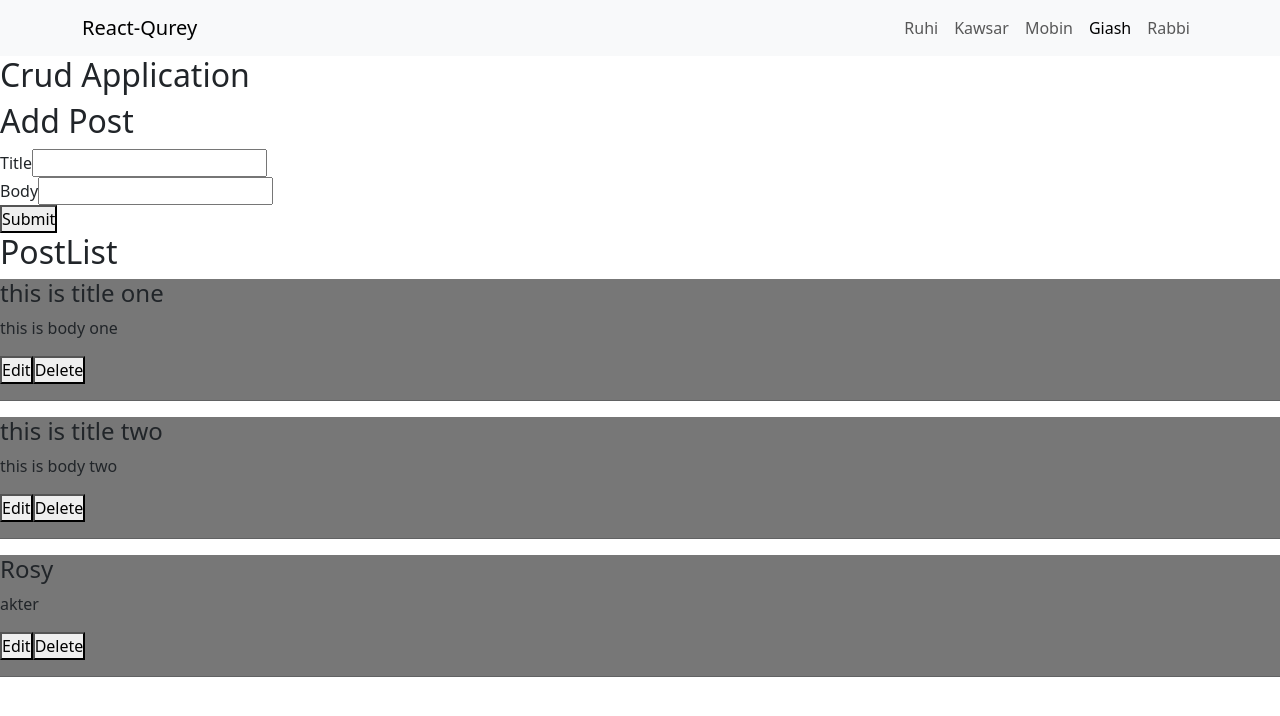
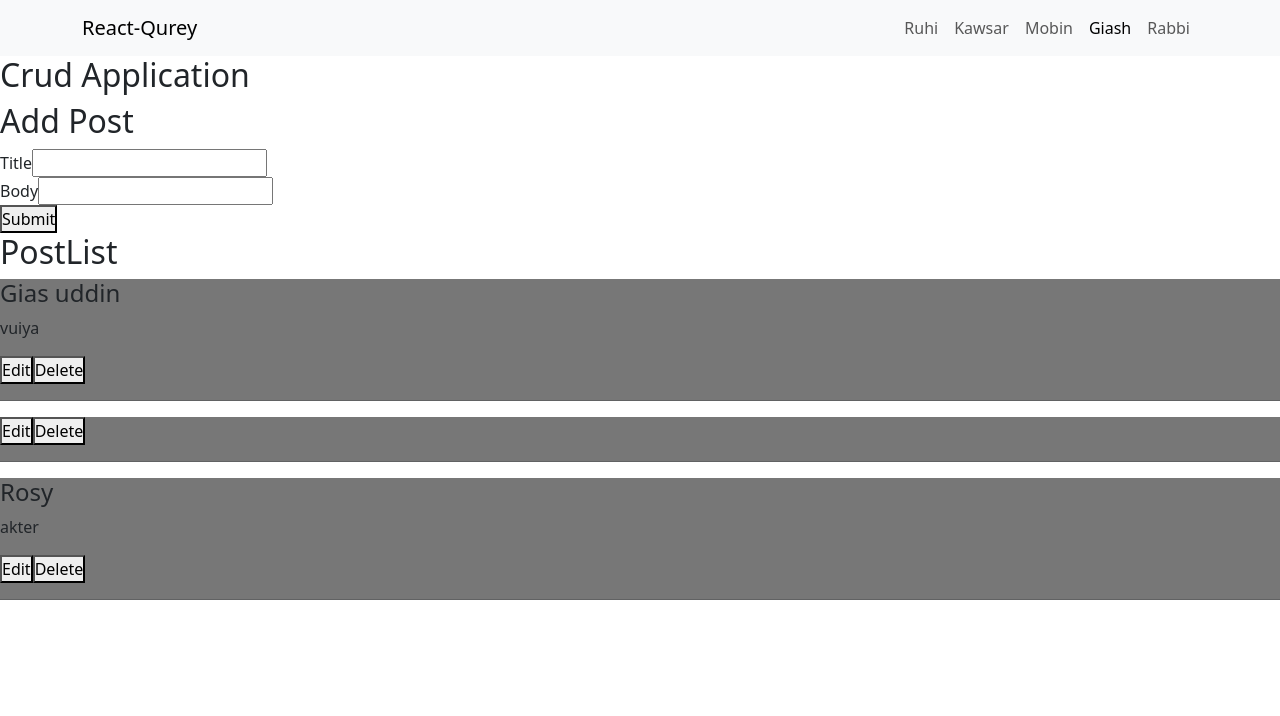
Before and after one commit to mamtn011/react-query, a React (Create React App) app: page /giash in a window 1280 px wide. Shown: the top 716 px of the page. Built offline with nearby package versions, Linux system fonts and the light colour scheme; data requests are answered from the project's data file.

Commit message:
Updated fetures added

```diff
--- a/db.json
+++ b/db.json
@@ -2,13 +2,13 @@
   "posts": [
     {
       "id": 1,
-      "title": "this is title one",
-      "body": "this is body one"
+      "title": "Gias uddin",
+      "body": "vuiya"
     },
     {
       "id": 2,
-      "title": "this is title two",
-      "body": "this is body two"
+      "title": "",
+      "body": ""
     },
     {
       "id": "08b6ac73-2b11-4146-bcb9-683bc3f3e372",
--- a/src/component/EditPost.js
+++ b/src/component/EditPost.js
@@ -1,10 +1,43 @@
+import { useNavigate, useParams } from "react-router-dom";
+import { useMutation, useQuery, useQueryClient } from "@tanstack/react-query";
 import PostFrom from "./my-component/PostForm";
+import { fetchPost } from "./api/posts";
+import { updatePost } from "./api/posts";
 
 function EditPost()
 {
+
+    const queryClient = useQueryClient();
+    const navigate = useNavigate()
+    const {id} = useParams()
+    // were getting data form json
+    const {isLoading, data : post, isError, error,} = useQuery({
+    queryKey : ["posts", id],
+    queryFn : () => fetchPost(id)
+    });
+
+    // updating
+    const updatedPostMutation = useMutation({
+        mutationFn : updatePost,
+        onSuccess : () => {
+            queryClient.invalidateQueries({queryKey : ["posts"]});
+            console.log('successfully updated')
+            navigate("/giash");
+          }
+    })
+
+    if(isLoading) return <h2>loding...</h2>
+    if(isError) return <h2>{error.message}</h2>
+
+    const handleSubmit = (updatePost) =>
+    {
+        updatedPostMutation.mutate({id, ...updatePost})
+        console.log(updatePost)
+    }
+
     return(
         <>
-            <PostFrom />
+            <h2>{<PostFrom onSubmit={handleSubmit} initalValue={post} />}</h2>
         </>
     )
 }
--- a/src/component/api/posts.js
+++ b/src/component/api/posts.js
@@ -23,3 +23,15 @@ export async function createPost(newPost)
     });
     return response.json()
 }
+// updated
+export async function updatePost(updatedPost)
+{
+    const response = await fetch(`http://localhost:3000/posts/${updatedPost.id}`, {
+        method : "PUT",
+        headers : {
+            "Content-Type" : "Application/json"
+        },
+        body : JSON.stringify(updatedPost)
+    });
+    return response.json()
+}
--- a/src/component/my-component/AddPost.js
+++ b/src/component/my-component/AddPost.js
@@ -23,12 +23,10 @@ function AddPost()
         ...post
       })
     }
-
     return(
         <>
             <h2>Add Post</h2>
-            {/* <PostFrom /> */}
-            <PostFrom onSubmit={handleAppPost} />
+            <PostFrom onSubmit={handleAppPost} initalValue={{}} />
         </>
     )
 }
--- a/src/component/my-component/PostForm.js
+++ b/src/component/my-component/PostForm.js
@@ -1,9 +1,9 @@
 import { useState } from "react"
-function PostFrom({onSubmit})
+function PostFrom({onSubmit,initalValue})
 {
     const [post, setPost] = useState({
-        title : "",
-        body : ""
+        title : initalValue.title || "",
+        body : initalValue.body ||  ""
     })
 
 
```
